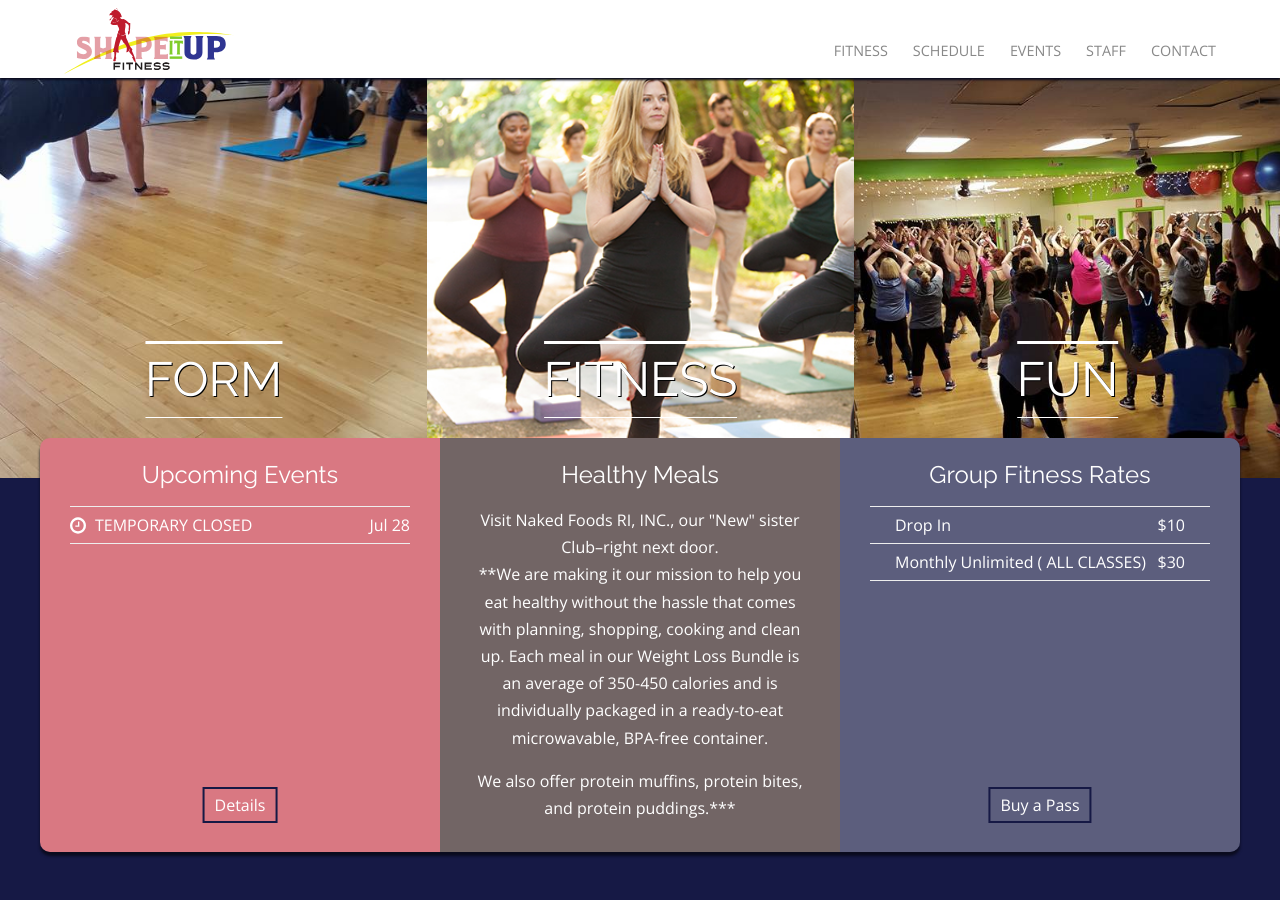
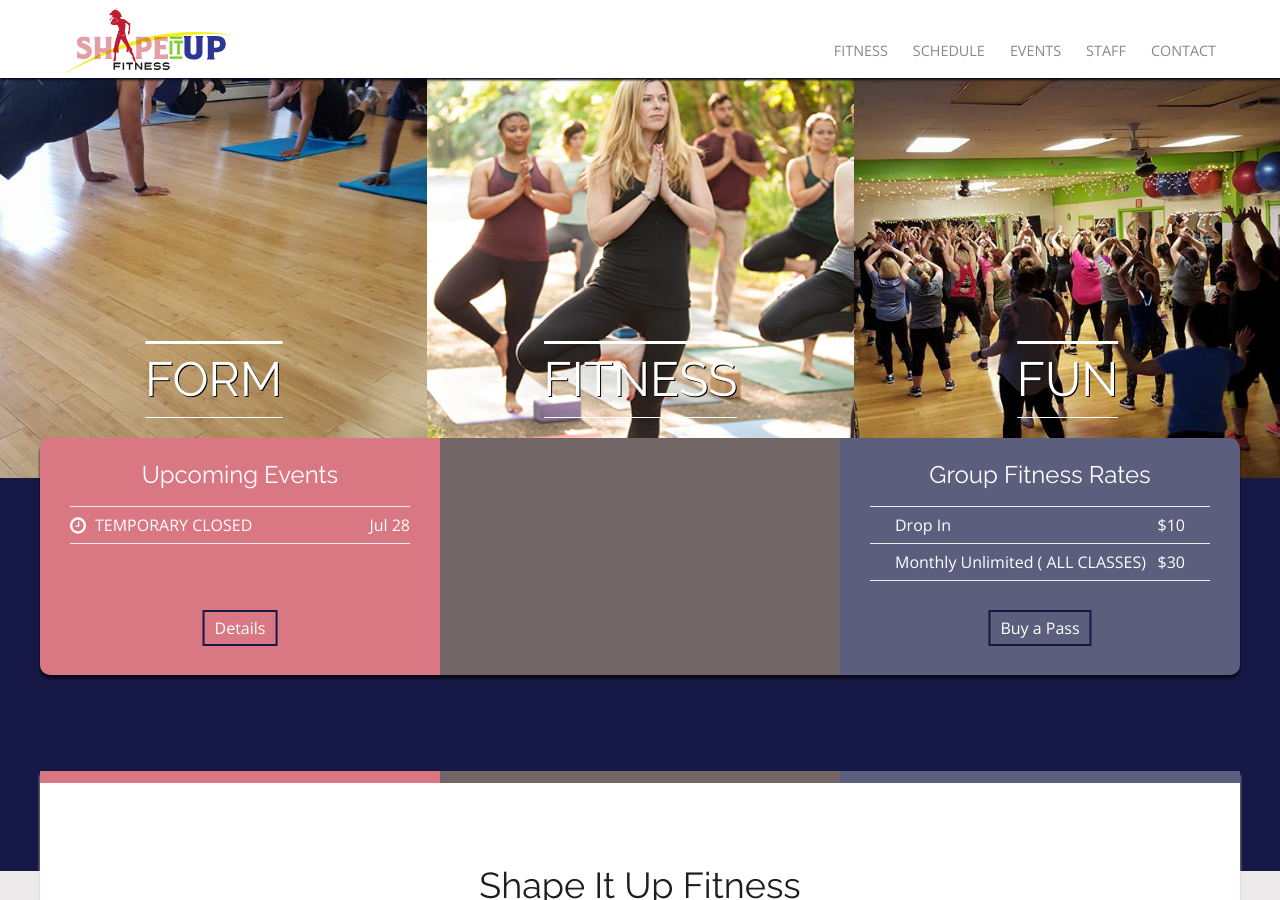
Before and after one commit to rwstone/shapeitup, a Jekyll site: the page built from index.md, in a window 1280 px wide and 900 px high. Built offline with Jekyll 4.4.1, drawn with Linux system fonts in a browser that asks for light colours; some web fonts are replaced.

Commit message:
Updated Index

```diff
--- a/index.md
+++ b/index.md
@@ -8,13 +8,6 @@ banner:
   title: Fitness
 - image: "/uploads/30689184_1519169178193264_6746825148734636032_n.jpg"
   title: Fun
-nutrition_title: Healthy Meals
-nutrition_description: "\nVisit Naked Foods RI, INC., our \"New\" sister Club--right
-  next door.  \n**We are making it our mission to help you eat healthy without the
-  hassle that comes with planning, shopping, cooking and clean up. Each meal in our
-  Weight Loss Bundle is an average of 350-450 calories and is individually packaged
-  in a ready-to-eat microwavable, BPA-free container.\n* We also offer protein muffins,
-  protein bites, and protein puddings.***"
 passes:
 - name: Drop In
   price: "$10"
```
Also changed, not shown: other parts of index.md (+1 -1 lines).
